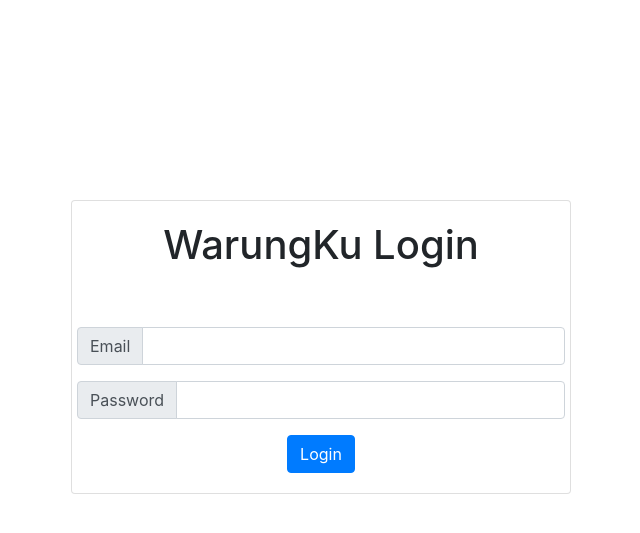
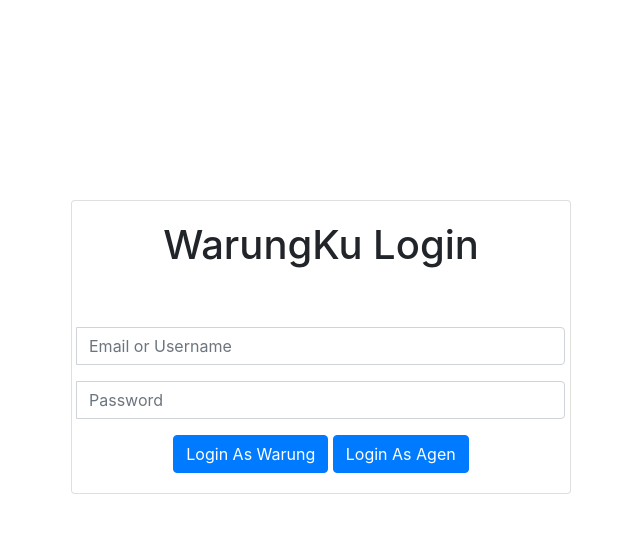
Before and after one commit to prasetyobu21/warungku, a Node server app: page / in a window 1280 px wide. Shown: the top 533 px of the page, without its empty margins (319-959 px from the left). Run offline with Node 20, Linux system fonts and the light colour scheme; some libraries are stand-ins or nearby versions.

Commit message:
fixing login system

```diff
--- a/routes/index.js
+++ b/routes/index.js
@@ -7,72 +7,28 @@ app.set("view engine", "hbs");
 const mysql = require("mysql");
 const db = require("../dbSql");
 const session = require("express-session");
+const loginUser = require("../controller/user");
 /* GET home page. */
-// var userID;
 
-var con = db.conn;
-// var sess = req.session;
+router.get("/", function(req, res, next) {
+  req.session.destroy();
+  res.render("index");
+});
 
-con.connect(function(err) {
-  if (!err) {
-    console.log("CONNECTED");
+router.post("/", loginUser.loginUser);
+
+router.get("/warung", function(req, res, next) {
+  if (req.session.login && req.session.status == "warung") {
+    console.log("welcome " + req.session.userID);
+    res.render("client/warung/dashboard");
   } else {
-    console.log("err");
+    res.redirect("/");
   }
 });
 
-router.get("/", function(req, res, next) {
-  // req.session.destroy();
-  res.render("index");
-});
-
-router.post("/", function(req, res, next) {
-  // sess = req.session;
-  // sess.destroy();
-  var email = req.body.email;
-  var password = req.body.password;
-  con.query(
-    "select * from users where userEmail = ? and userPassword = ?",
-    [email, password],
-    function(err, result) {
-      if (result.length > 0) {
-        req.session.userID = result[0].userEmail;
-        req.session.status = result[0].userStatus;
-        console.log(req.session.userID);
-        console.log(req.session.status);
-        if (req.session.status == "agen") {
-          req.session.login = true;
-          res.redirect("/agen");
-        } else if (req.session.status == "warung") {
-          res.redirect("/warung");
-        } else {
-          console.log(err);
-          console.log("User undefined !");
-        }
-      } else {
-        console.log("Wrong Credentials");
-        res.redirect("/");
-        res.send("Incorrect Username and/or Password!");
-      }
-    }
-  );
-});
-
-router.get("/warung", function(req, res, next) {
-  sess = req.session;
-  console.log("LOGGED!");
-  console.log(sess.userID);
-  console.log(sess.status);
-  res.render("client/warung/dashboard");
-});
-
 router.get("/agen", function(req, res, next) {
-  // res.render("client/agen/dashboard");
-  // sess = req.session;
-
-  if (req.session.login) {
-    console.log("Success");
-    res.send("asdasdasd");
+  if (req.session.login && req.session.status == "agen") {
+    console.log("welcome " + req.session.userID);
     res.render("client/agen/dashboard");
   } else {
     res.redirect("/");
--- a/views/index.hbs
+++ b/views/index.hbs
@@ -1,7 +1,7 @@
 <script src="https://ajax.googleapis.com/ajax/libs/jquery/3.3.1/jquery.min.js"></script>
 
 <script>
-    function login() {
+    function loginAgen() {
         var email = $('.userEmail').val();
         var password = $('.userPassword').val();
         $.ajax({
@@ -12,6 +12,24 @@
                 'email': email,
                 'password': password
             })
+        }).done(function () {
+            window.location.assign('/agen')
+        })
+    }
+
+    function loginWarung() {
+        var email = $('.userEmail').val();
+        var password = $('.userPassword').val();
+        $.ajax({
+            url: '/',
+            type: 'POST',
+            contentType: 'application/json',
+            data: JSON.stringify({
+                'email': email,
+                'password': password
+            })
+        }).done(function () {
+            window.location.assign('/warung')
         })
 
     }
@@ -24,23 +42,24 @@
         <div class="row" style="margin-top: 50px;">
             <div class="input-group mb-3">
                 <div class="input-group-prepend">
-                    <span class="input-group-text" id="inputGroup-sizing-default">Email</span>
+
                 </div>
                 <input type="text" class="userEmail form-control" aria-label="Sizing example input"
-                    aria-describedby="inputGroup-sizing-default">
+                    aria-describedby="inputGroup-sizing-default" placeholder="Email or Username">
             </div>
 
             <div class="input-group mb-3">
                 <div class="input-group-prepend">
-                    <span class="input-group-text" id="inputGroup-sizing-default">Password</span>
+
                 </div>
-                <input type="password" class="userPassword form-control" aria-label="Sizing example input"
-                    aria-describedby="inputGroup-sizing-default">
+                <input type="password" class="userPassword form-control" placeholder="Password"
+                    aria-label="Sizing example input" aria-describedby="inputGroup-sizing-default">
             </div>
         </div>
         <div class="row">
             <a class="mx-auto">
-                <button type="button" onclick="login()" class="btn btn-primary">Login</button>
+                <button type="button" onclick="loginWarung()" class="btn btn-primary">Login As Warung</button>
+                <button type="button" onclick="loginAgen()" class="btn btn-primary">Login As Agen</button>
             </a>
         </div>
     </div>
```
Also changed, not shown: controller/user.js (added, +40 -0 lines), bin/www, views/loginAdmin.hbs (added).
